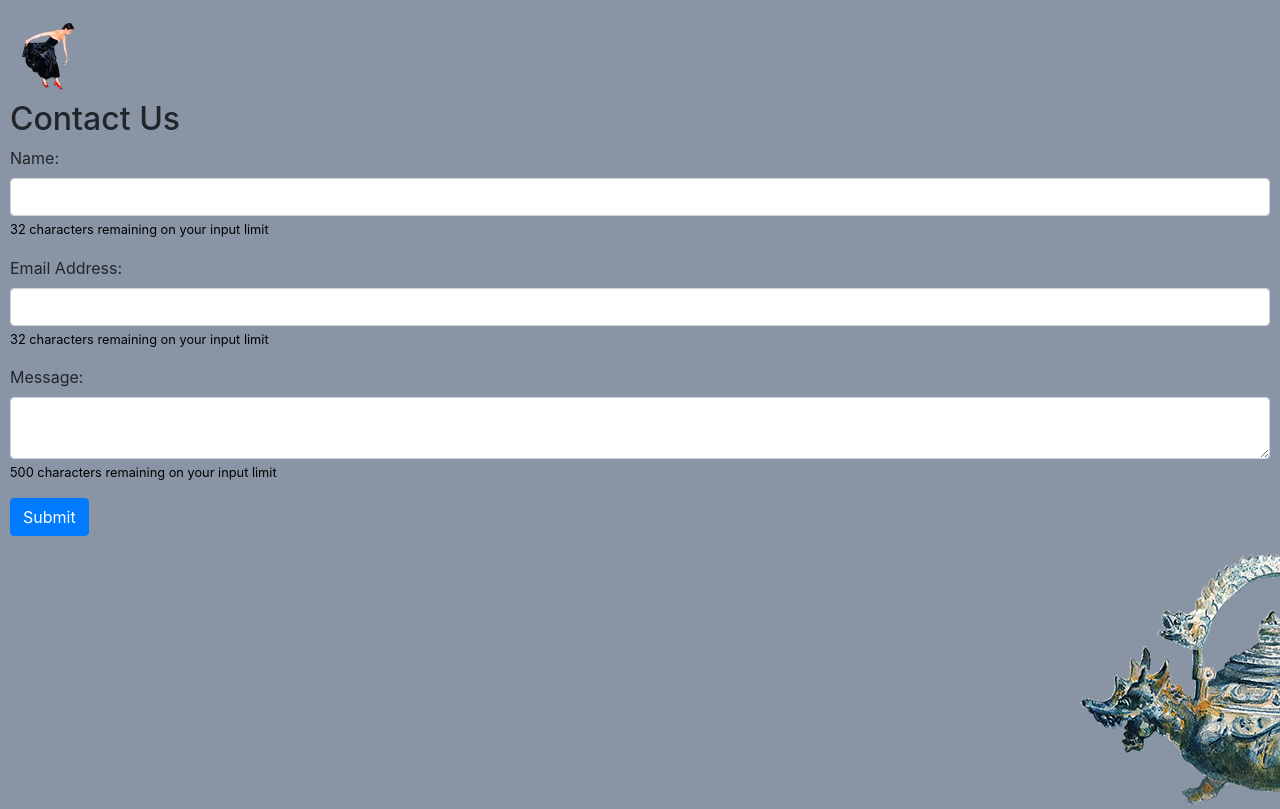
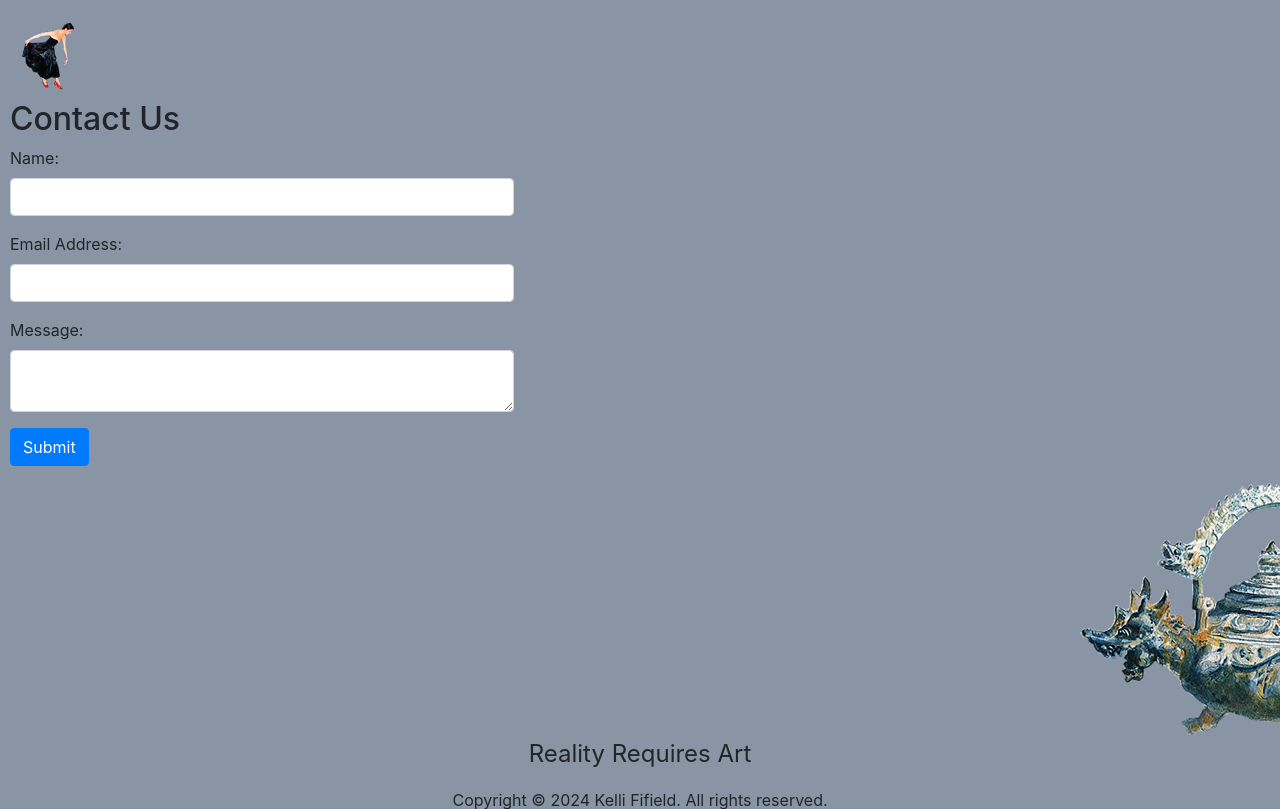
Before and after one commit to garthmortensen/django_tealeaf, a Django app: page /contact/ in a window 1280 px wide. Shown: the part 78-887 px from the top of the page. Run offline with Django 4.2, Linux system fonts and the light colour scheme; data that the repository does not hold is empty; some libraries are stand-ins or nearby versions.

Commit message:
Design: contact page form improvements

```diff
--- a/firstapp/static/css/styles.css
+++ b/firstapp/static/css/styles.css
@@ -117,6 +117,13 @@
     color: black !important;
 }
 
+.contact-form .form-control {
+    width: 40%;
+    display: block;
+    margin-left: 0;
+    margin-right: auto;
+}
+
 /* place teapot immediately before footer */
 div.teapot-container {
     text-align: right;
--- a/firstapp/templates/firstapp/contact.html
+++ b/firstapp/templates/firstapp/contact.html
@@ -11,25 +11,22 @@
 
 <h2>Contact Us</h2>
 
-<form>
+<form class="contact-form">
     <div class="form-group">
         <label for="name">Name:</label>
-        <input type="text" class="form-control" id="name" name="name" maxlength="32" required aria-label="Your Name">
-        <small id="name-counter" class="form-text text-muted">32 characters remaining on your input limit</small>
+        <input type="text" class="form-control" id="name" name="name" maxlength="50" required aria-label="Your Name">
     </div>
 
     <div class="form-group">
         <label for="email">Email Address:</label>
-        <input type="email" class="form-control" id="email" name="email" maxlength="32" required
+        <input type="email" class="form-control" id="email" name="email" maxlength="254" required
             pattern="[a-z0-9._%+-]+@[a-z0-9.-]+\.[a-z]{2,}$" aria-label="Your Email Address">
-        <small id="email-counter" class="form-text text-muted">32 characters remaining on your input limit</small>
     </div>
 
     <div class="form-group">
         <label for="message">Message:</label>
-        <textarea class="form-control" id="message" name="message" maxlength="500" required
+        <textarea class="form-control" id="message" name="message" minlength="10" maxlength="1000" required
             aria-label="Your Message"></textarea>
-        <small id="message-counter" class="form-text text-muted">500 characters remaining on your input limit</small>
     </div>
 
     <button type="submit" class="btn btn-primary">Submit</button>
```
